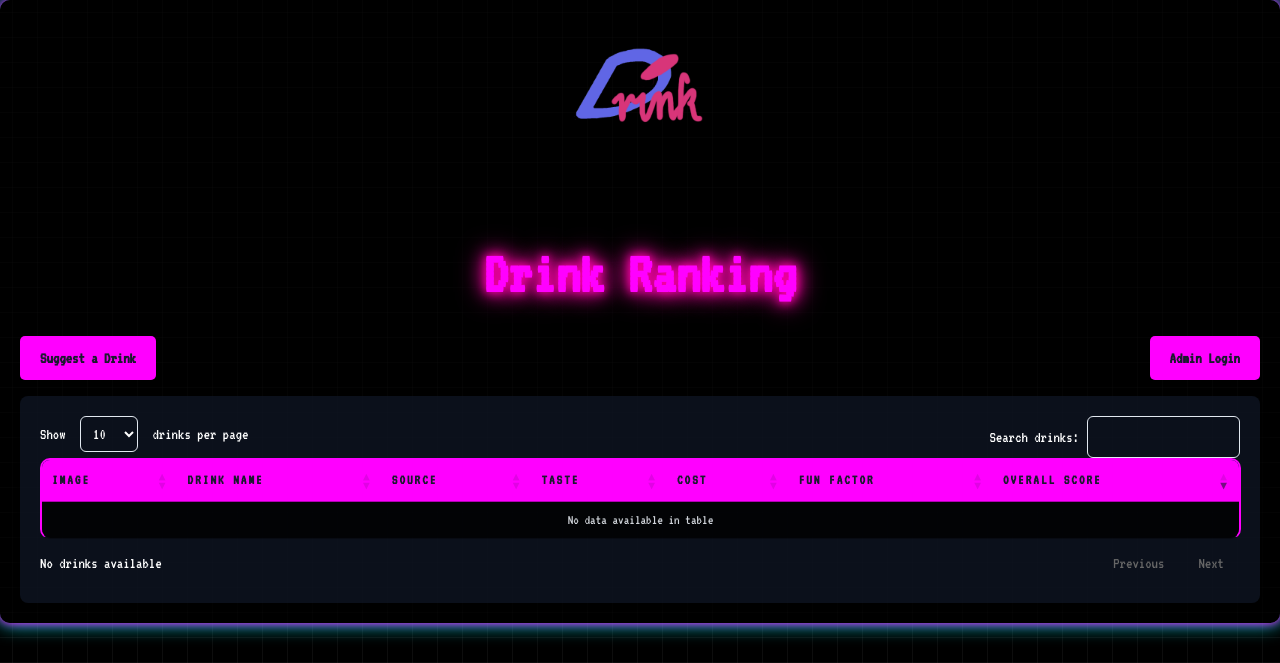
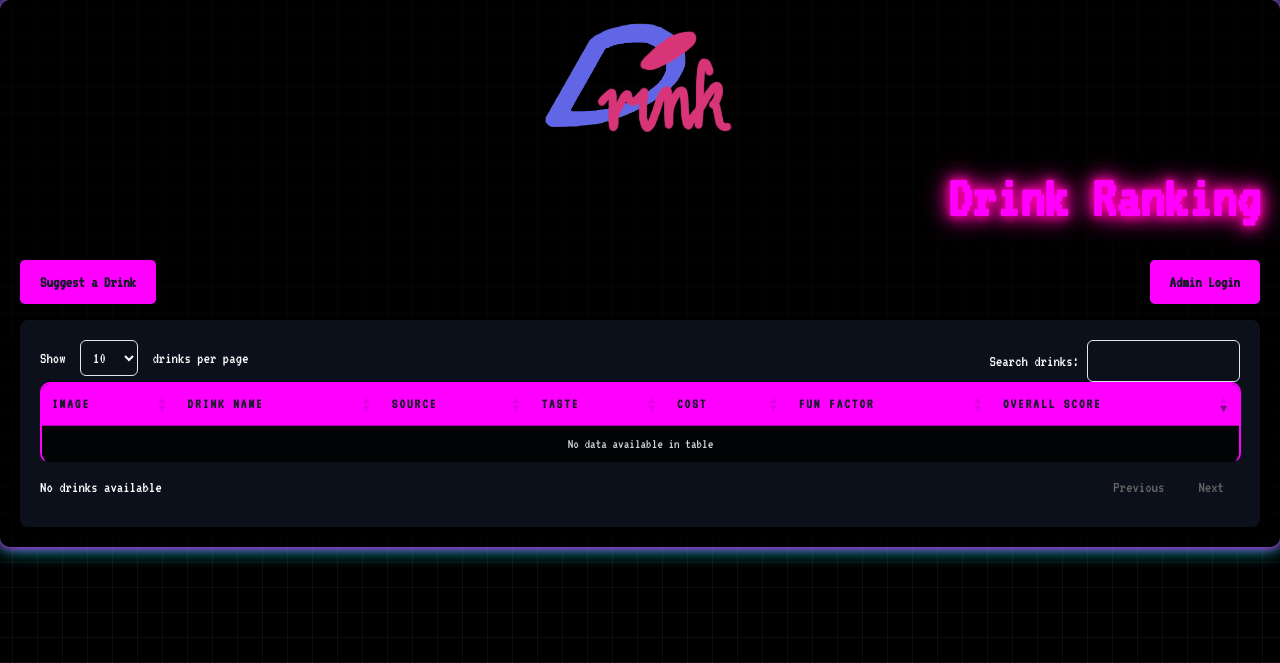
Before and after one commit to MichaelWright44/DrinkRanker_Website, a Flask app: page / in a window 1280 px wide. Shown: the top 663 px of the page. Run offline with Flask 3, Linux system fonts and the light colour scheme; data that the repository does not hold is empty; some libraries are stand-ins or nearby versions.

Commit message:
Agent step completed: Right-justify the 'Drink Ranking' title

```diff
--- a/templates/index.html
+++ b/templates/index.html
@@ -9,13 +9,18 @@
     <link rel="stylesheet" href="https://cdn.datatables.net/1.10.25/css/jquery.dataTables.min.css">
     <link rel="stylesheet" href="{{ url_for('static', filename='css/styles.css') }}">
     <link rel="stylesheet" href="{{ url_for('static', filename='css/synthwave.css') }}">
+    <style>
+        h1.title {
+            text-align: right;
+        }
+    </style>
 </head>
 <body class="bg-black">
     <div class="container mx-auto px-4 py-8">
         <div class="flex justify-center mb-8">
             <img src="{{ url_for('static', filename='drnk_logo.png') }}" alt="DRNK Logo" class="w-48 h-auto">
         </div>
-        <h1 class="text-6xl font-bold text-center mb-8">Drink Ranking</h1>
+        <h1 class="text-6xl font-bold text-center mb-8 title">Drink Ranking</h1>
         <div class="mb-4 flex justify-between items-center">
             <a href="{{ url_for('suggest_drink') }}" class="btn bg-purple-600 hover:bg-purple-700 text-white font-bold py-2 px-4 rounded">Suggest a Drink</a>
             <a href="{{ url_for('login') }}" class="btn bg-blue-600 hover:bg-blue-700 text-white font-bold py-2 px-4 rounded">Admin Login</a>
```
Also changed, not shown: static/drnk_logo.png.
